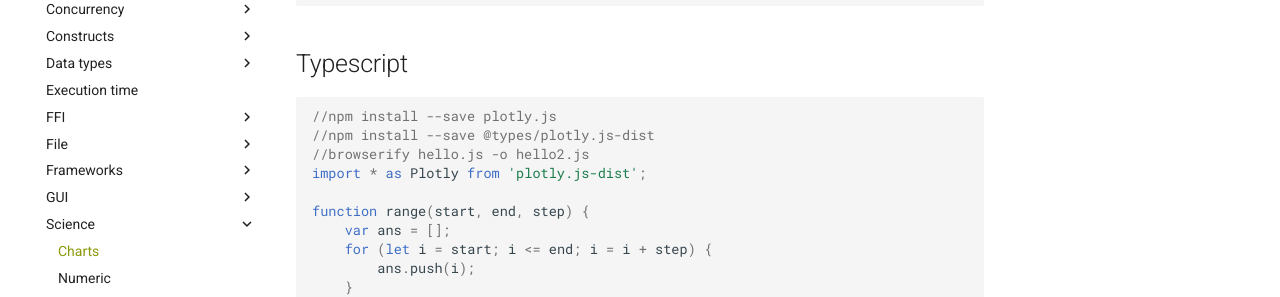
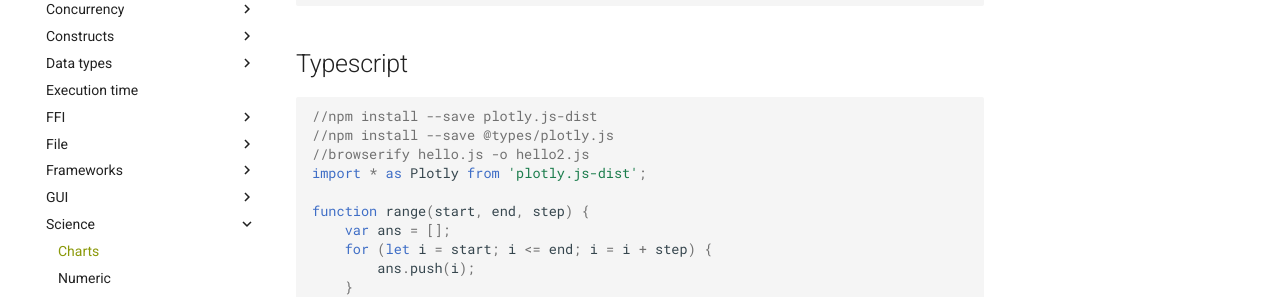
Before and after one commit to wegmarken2006/snippets_src, an MkDocs documentation site: the page built from docs/Charts.md, in a window 1280 px wide and 900 px high, scrolled down 759 px. Shown: the part 153-450 px from the top of the window. Built offline with MkDocs 1.6.1 and Material for MkDocs 9.7.7, drawn with Linux system fonts in a browser that asks for light colours.

````diff
--- a/docs/Charts.md
+++ b/docs/Charts.md
@@ -44,8 +44,8 @@ fn main() {
 ## Typescript
 ```typescript
 
-//npm install --save plotly.js
-//npm install --save @types/plotly.js-dist
+//npm install --save plotly.js-dist
+//npm install --save @types/plotly.js
 //browserify hello.js -o hello2.js
 import * as Plotly from 'plotly.js-dist';
 
````
